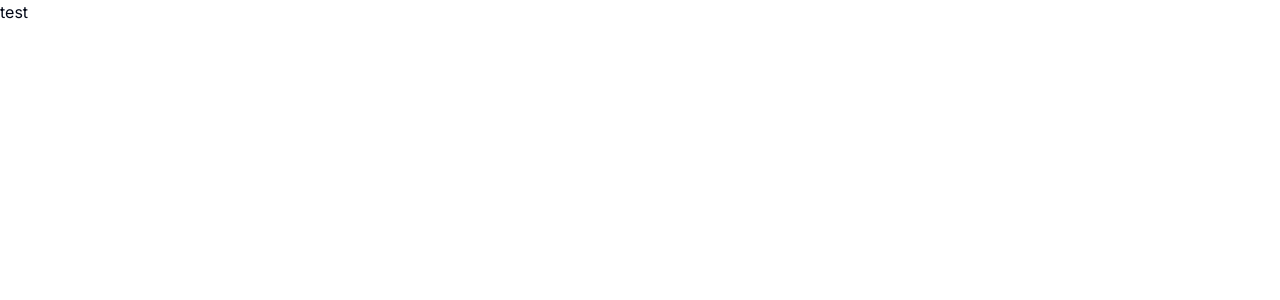
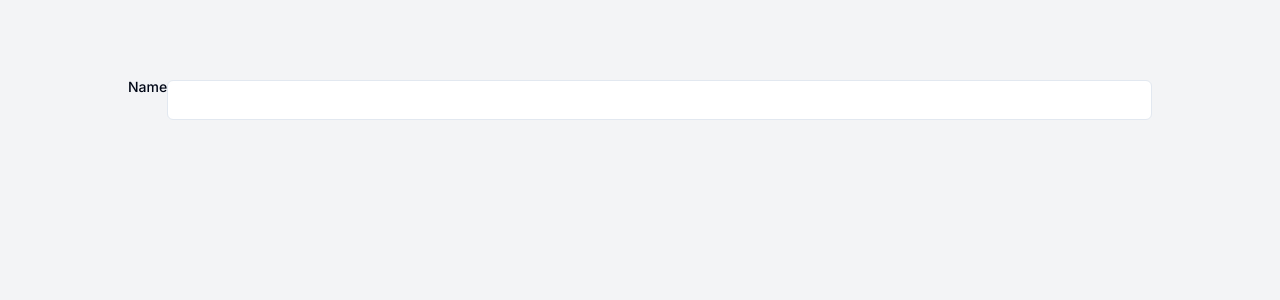
Before and after one commit to ocitocit/form-to-spreadsheet, a Next.js app: page / in a window 1280 px wide. Shown: the top 300 px of the page. Built offline with nearby package versions, Linux system fonts and the light colour scheme.

Commit message:
add some form

```diff
--- a/app/page.tsx
+++ b/app/page.tsx
@@ -1,3 +1,17 @@
+import { Input } from "@/components/ui/input";
+import { Label } from "@/components/ui/label";
+
 export default function Home() {
-  return <div>test</div>;
+  return (
+    <main className="bg-gray-100 min-h-screen ">
+      <div className="max-w-5xl mx-auto py-16">
+        <form className="py-4 space-y-4">
+          <div className="flex item-center justify-center">
+            <Label htmlFor="name">Name</Label>
+            <Input id="name" type="name" />
+          </div>
+        </form>
+      </div>
+    </main>
+  );
 }
```
